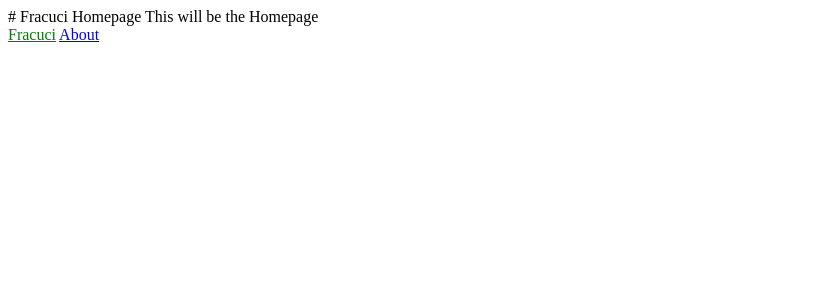
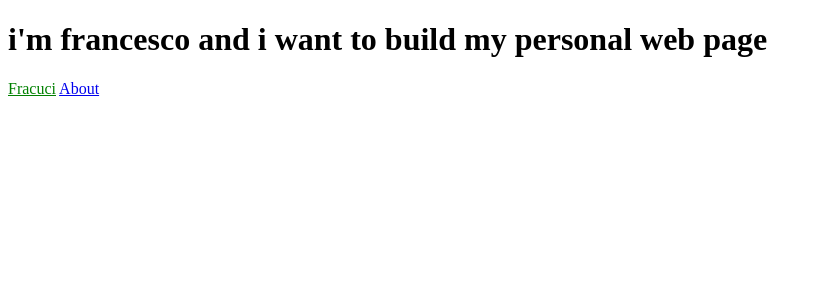
Before and after one commit to fracuci/fracuci.github.io, a Jekyll site: the page built from index.html, in a window 1280 px wide. Shown: the top 300 px of the page, without its empty margins (0-822 px from the left). Built offline with Jekyll 4.4.1, drawn with Linux system fonts in a browser that asks for light colours.

Commit message:
Update index.html

```diff
--- a/index.html
+++ b/index.html
@@ -2,6 +2,14 @@
 layout: default
 title : fracuci
 ---
-# Fracuci Homepage
+<!DOCTYPE html>
 
-This will be the Homepage
+<html>
+	<head>
+		<meta charset="utf-8">
+		<title>{{ page.title }}</title>
+	</head>
+	<body>
+		<h1>{{"I'm Francesco and I want to build my personal Web Page" | downcase}}  </h1>
+	</body>
+</html>
```
